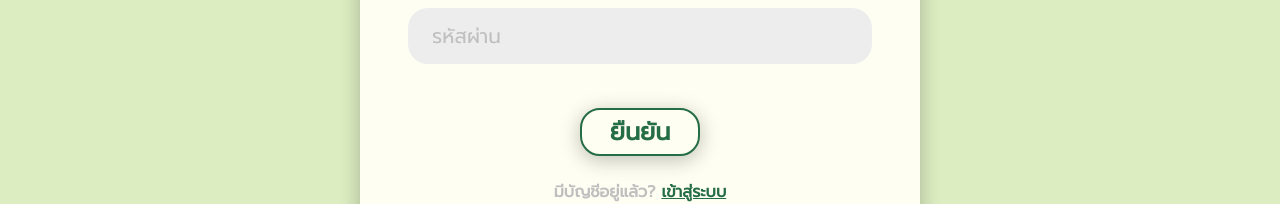
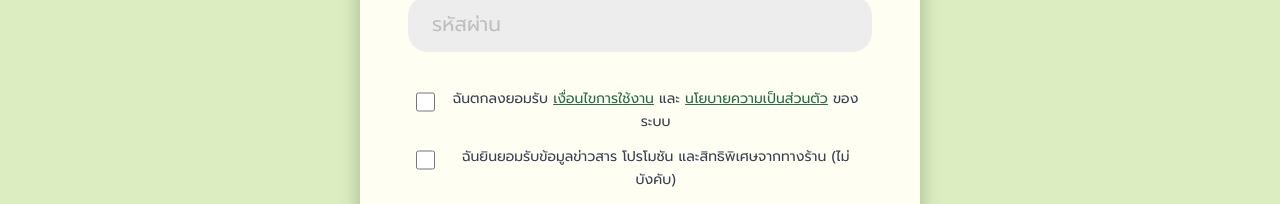
Before and after one commit to psu6810110652/Project, a React (Vite) app in the folder frontend/: page /register in a window 1280 px wide. Shown: the part 601-805 px from the top of the page. Built offline with nearby package versions, Linux system fonts and the light colour scheme; no server answers.

Commit message:
feat(ui): add mandatory privacy consent checkboxes to register page

```diff
--- a/frontend/src/pages/Register.tsx
+++ b/frontend/src/pages/Register.tsx
@@ -13,6 +13,11 @@ const Register = () => {
     password: '',
     confirmPassword: '',
   });
+
+  const [agreedToTerms, setAgreedToTerms] = useState(false);
+  const [marketingConsent, setMarketingConsent] = useState(false);
+  const [showModal, setShowModal] = useState(false);
+
   const [errors, setErrors] = useState<{ [key: string]: string }>({});
   const [loading, setLoading] = useState(false);
 
@@ -70,6 +75,10 @@ const Register = () => {
       newErrors.confirmPassword = 'รหัสผ่านไม่ตรงกัน กรุณาตรวจสอบอีกครั้ง';
     }
 
+    if (!agreedToTerms) {
+      newErrors.agreedToTerms = 'กรุณายอมรับเงื่อนไขการใช้งานและนโยบายความเป็นส่วนตัว';
+    }
+
     return newErrors;
   };
 
@@ -87,7 +96,11 @@ const Register = () => {
     setLoading(true);
     try {
       const { confirmPassword, ...dataToSend } = formData;
-      await api.post('/users', dataToSend);
+      await api.post('/users', {
+        ...dataToSend,
+        agreedToTerms,
+        marketingConsent
+      });
 
 
       await Swal.fire({
@@ -191,17 +204,80 @@ const Register = () => {
             {errors.confirmPassword && <p className="text-red-500 text-sm px-2">{errors.confirmPassword}</p>}
           </div>
 
+          <div className="flex flex-col gap-3 mt-4 px-2">
+            <label className="flex items-start gap-3 cursor-pointer group">
+              <input
+                type="checkbox"
+                checked={agreedToTerms}
+                onChange={(e) => setAgreedToTerms(e.target.checked)}
+                className="mt-1 w-5 h-5 rounded border-gray-300 text-[#256D45] focus:ring-[#256D45] cursor-pointer"
+              />
+              <span className="text-sm text-gray-700 leading-relaxed">
+                ฉันตกลงยอมรับ <button type="button" onClick={() => setShowModal(true)} className="text-[#256D45] underline font-medium hover:text-[#1a4a2e]">เงื่อนไขการใช้งาน</button> และ <button type="button" onClick={() => setShowModal(true)} className="text-[#256D45] underline font-medium hover:text-[#1a4a2e]">นโยบายความเป็นส่วนตัว</button> ของระบบ
+              </span>
+            </label>
+            {errors.agreedToTerms && <p className="text-red-500 text-sm px-8">{errors.agreedToTerms}</p>}
+
+            <label className="flex items-start gap-3 cursor-pointer group">
+              <input
+                type="checkbox"
+                checked={marketingConsent}
+                onChange={(e) => setMarketingConsent(e.target.checked)}
+                className="mt-1 w-5 h-5 rounded border-gray-300 text-[#256D45] focus:ring-[#256D45] cursor-pointer"
+              />
+              <span className="text-sm text-gray-700 leading-relaxed">
+                ฉันยินยอมรับข้อมูลข่าวสาร โปรโมชัน และสิทธิพิเศษจากทางร้าน (ไม่บังคับ)
+              </span>
+            </label>
+          </div>
+
           <div className="flex justify-center mt-6">
             <button
               type="submit"
               disabled={loading}
-              className="bg-[#FFFEF2] border-2 border-[#256D45] text-[#256D45] text-2xl font-semibold w-30 h-12 rounded-[20px] shadow-[0px_4px_20px_rgba(0,0,0,0.25)] hover:bg-[#256D45] hover:text-[#FFFEF2] transition-colors duration-300 flex items-center justify-center"
+              className="bg-[#FFFEF2] border-2 border-[#256D45] text-[#256D45] text-xl md:text-2xl font-semibold px-8 h-12 rounded-[20px] shadow-[0px_4px_20px_rgba(0,0,0,0.25)] hover:bg-[#256D45] hover:text-[#FFFEF2] transition-colors duration-300 flex items-center justify-center disabled:opacity-70 disabled:cursor-not-allowed"
             >
-              {loading ? '...' : 'ยืนยัน'}
+              {loading ? 'กำลังดำเนินการ...' : 'ยอมรับและสมัครสมาชิก'}
             </button>
           </div>
 
         </form>
+
+        {showModal && (
+          <div className="fixed inset-0 z-50 flex items-center justify-center bg-black/50 p-4" onClick={() => setShowModal(false)}>
+            <div
+              className="bg-white rounded-2xl p-6 md:p-8 max-w-2xl w-full max-h-[85vh] overflow-y-auto"
+              onClick={e => e.stopPropagation()}
+            >
+              <h2 className="text-2xl font-bold text-[#256D45] mb-4 border-b pb-2">นโยบายและเงื่อนไขการใช้งาน (PDPA)</h2>
+              <div className="text-sm text-gray-700 space-y-4 leading-relaxed mb-6">
+                <p><strong>1. การเก็บรวบรวมข้อมูลส่วนบุคคล</strong><br/>เรามีความจำเป็นต้องเก็บข้อมูลส่วนบุคคลของคุณ เช่น ชื่อผู้ใช้ อีเมล เพื่อใช้ในการให้บริการและยืนยันตัวตน</p>
+                <p><strong>2. การใช้ข้อมูลส่วนบุคคล</strong><br/>ข้อมูลของคุณจะถูกใช้เพื่อวัตถุประสงค์ในการให้บริการของเว็บไซต์เท่านั้น จะไม่มีการเปิดเผยให้บุคคลที่สามโดยไม่ได้รับอนุญาต</p>
+                <p><strong>3. ความปลอดภัยของข้อมูล</strong><br/>เราใช้มาตรการทางเทคนิคที่เหมาะสมเพื่อรักษาความปลอดภัยข้อมูลของคุณ ป้องกันการเข้าถึง เปลี่ยนแปลง หรือทำลายโดยมิชอบ</p>
+                <p><strong>4. สิทธิของเจ้าของข้อมูล</strong><br/>คุณมีสิทธิในการขอเข้าถึง แก้ไข ปรับปรุง หรือลบข้อมูลส่วนบุคคลของคุณตามที่กฎหมายว่าด้วยการคุ้มครองข้อมูลส่วนบุคคล (PDPA) กำหนดไว้</p>
+              </div>
+              <div className="flex justify-end gap-3 pt-4 border-t">
+                <button
+                  type="button"
+                  onClick={() => setShowModal(false)}
+                  className="px-6 py-2 rounded-xl text-gray-500 font-medium hover:bg-gray-100 transition-colors"
+                >
+                  ปิด
+                </button>
+                <button
+                  type="button"
+                  onClick={() => {
+                    setAgreedToTerms(true);
+                    setShowModal(false);
+                  }}
+                  className="px-6 py-2 rounded-xl bg-[#256D45] text-white font-medium hover:bg-[#1a4a2e] shadow-md transition-colors"
+                >
+                  รับทราบและยอมรับ
+                </button>
+              </div>
+            </div>
+          </div>
+        )}
 
         <p className="text-center text-[#BFBFBF] mt-6 font-semibold">
           มีบัญชีอยู่แล้ว? <Link to="/login" className="text-[#256D45] underline">เข้าสู่ระบบ</Link>
```
